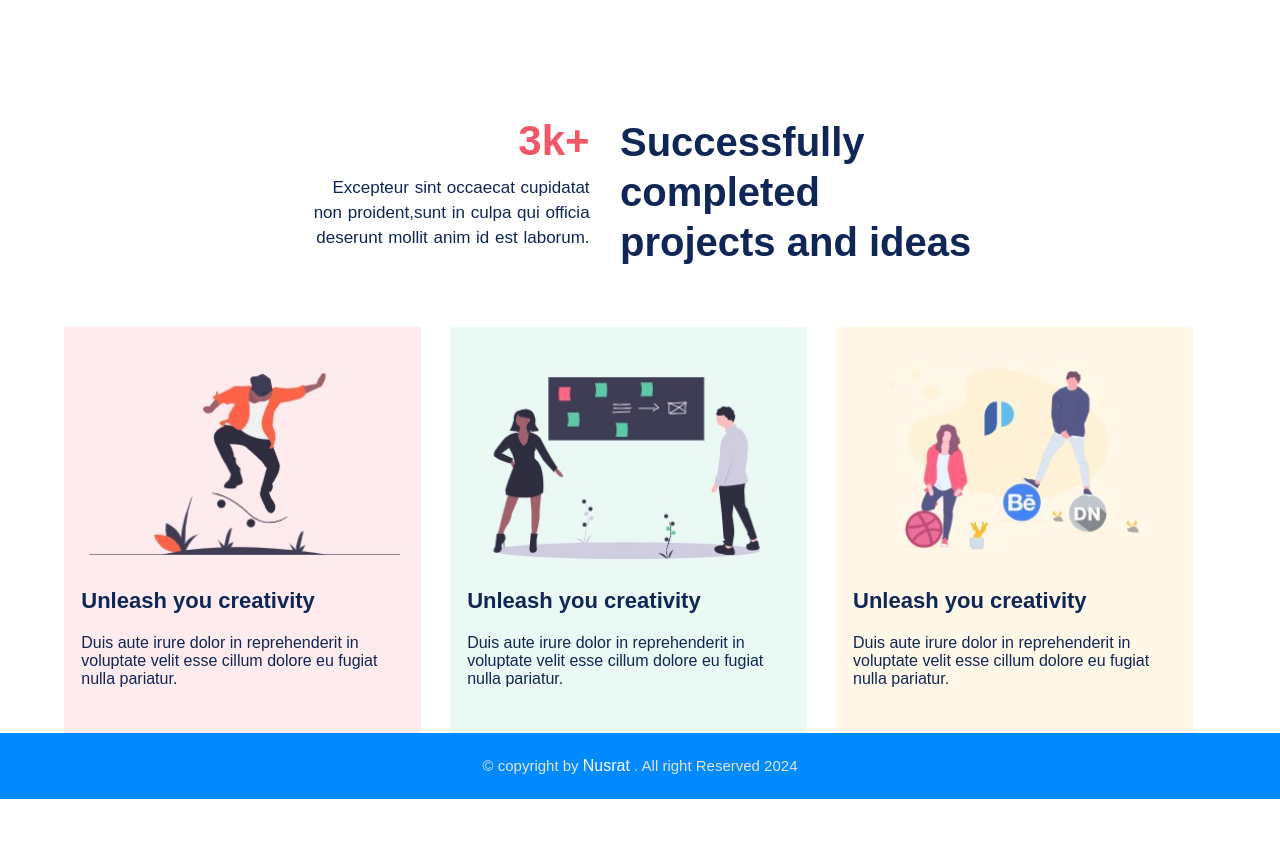
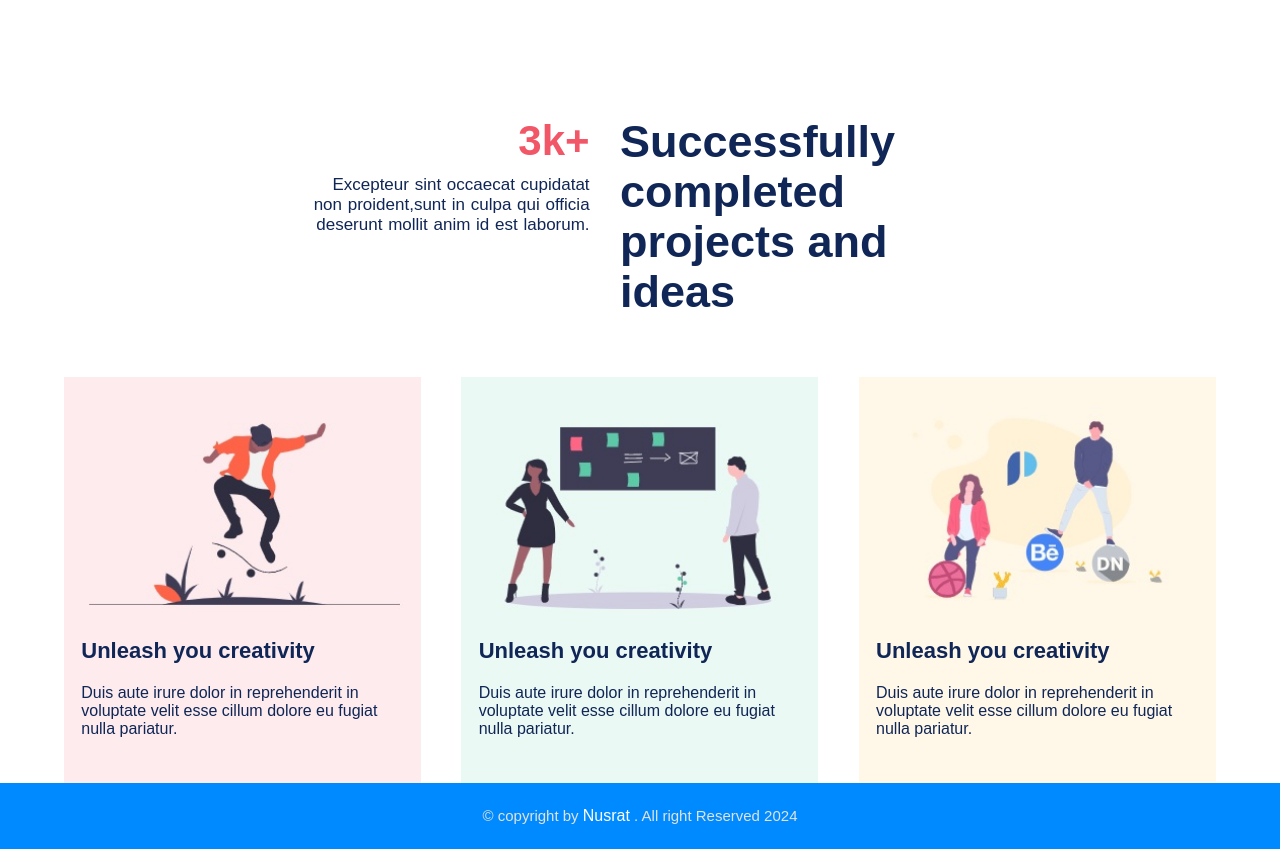
Before and after one commit to Nusrat-Tania/Quick, a plain HTML site: page index.html in a window 1280 px wide. Shown: the part 816-1665 px from the top of the page. Before the commit the page ends 1615 px from the top, so only its background shows below. Drawn offline with Linux system fonts and the light colour scheme.

Commit message:
Add files via upload

```diff
--- a/css/style.css
+++ b/css/style.css
@@ -97,6 +97,7 @@ width: 75%;
 .success{
 	padding: 60px 0px;
 }
+.container2{}
 .s_content{
 	overflow: hidden;
 	font-family: sans-serif;
@@ -105,20 +106,22 @@ width: 75%;
 	width: 40%;
 	float: left;
 	padding: 0px 10px 0px 20px;
+	font-family: sans-serif;
 	text-align: right;
 }
 .s_left h2{
+	font-family: sans-serif;
 	font-size: 42px;
 	font-weight: 700;
 	color: #F15767;
 	margin: 0px 0px 10px;
 }
 .s_left p{
+	font-family: sans-serif;
 	font-size: 17px;
 	font-weight: 400;
 	color: #0F2656;
 	margin: 0;
-	line-height: 25px;
 	word-spacing: 1px;
 }
 .s_right{
@@ -127,7 +130,7 @@ width: 75%;
 	padding: 0px 20px 0px 10px;
 }
 .s_right h1{
-	font-size: 40px;
+	font-size: 45px;
 	font-weight: 700;
 	color: #0F2656;
 	line-height: 50px;
@@ -146,7 +149,7 @@ width: 75%;
 	padding: 30px 1.5% 45px;
 	color: #0F2656;
 	float: left;
-	margin-right: 2.5%;
+	margin-right: 3.5%;
 
 }
 .f_single:last-child{
@@ -168,8 +171,7 @@ width: 75%;
 .f_single h2{
 	font-size: 22px;
 	font-weight: 700;
-	margin: 20px 0px;
-	/*padding: 30px 25px 45px;*/
+	margin: 20px 0;
 }
 .f_single p{
 	font-size: 16px;
```
Also changed, not shown: index.html (+2 -1 lines).
